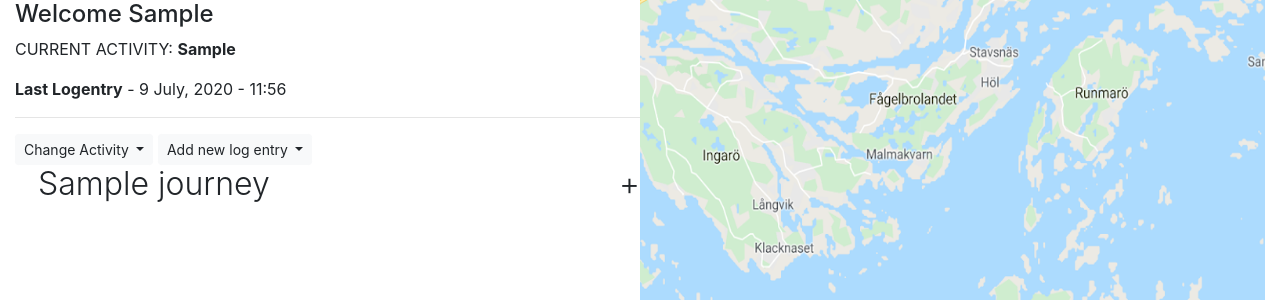
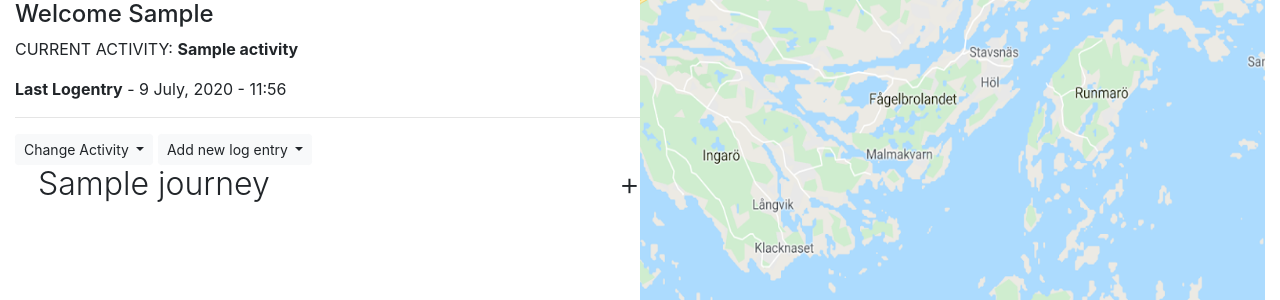
Before and after one commit to iFooledMe/Digital-Ship-Log--Code-Institute-Project-3, a Flask app: template templates/index.html in a window 1280 px wide. Shown: the part 40-340 px from the top of the page. Run offline with Flask 2, Linux system fonts and the light colour scheme; the template is opened without the code that fills it: most values are stand-ins (such as "Sample title", 1, 10 or a date in 2020); some libraries are stand-ins or nearby versions.

Commit message:
Fixed issue with activity codes causing crash

```diff
--- a/app.py
+++ b/app.py
@@ -28,21 +28,23 @@ def get_user_value(key):
 @app.route('/')
 def index():
 	if "session_id" in session:
-		print(get_user_value("_id"))
+		#act_name = get_activity_name(1)
+		#print ("Activity name: " + act_name)
+
 		return render_template(
 			"index.html",
 			users=find_users(),
-			render_activity=get_activity(get_user_value("activity_code")),
-			options=get_activity_options(get_user_value("activity_code")),
-			journeys = get_journeys(get_user_value("_id"))  )
+			activity = get_activity_name(session['activity_code']),
+			options=get_activity_options(session['activity_code']),
+			journeys = get_journeys(get_user_value("_id")) )
 	return render_template("login.html")
 
 # ==== ACTIVITY ==============================================================
 # ---- Get activity by activity code ----
-def get_activity(activity):
+def get_activity_name(activity):
 	if activity is not None:
 		return mongo.db.activity_statuses.find_one({
-			"status_code" : activity})['status_name']
+			"activity_code" : activity})['activity_name']
 	return "No activity set"
 
 # ---- Get activity options  ----
@@ -105,17 +107,19 @@ def signup():
 	return render_template("signup.html")
 
 # ==== LOG IN ================================================================
-@app.route("/login", methods=["POST"])
+@app.route('/login', methods=['POST'])
 def login():
 	users = mongo.db.users
-	validUser = users.find_one({"email" : request.form["email"]})
-	renderBadLogin = render_template("login.html", badLogin = True)
+	validUser = users.find_one({'email' : request.form['email']})
+	renderBadLogin = render_template('login.html', badLogin = True)
 	if validUser:
 		if bcrypt.hashpw(
-			request.form["password"].encode("utf-8"),
+			request.form['password'].encode('utf-8'),
 			validUser['password']) == validUser['password']:
-				session['session_id'] = request.form["email"]
-				return redirect(url_for("index"))
+			session['session_id'] = request.form['email']
+			session['activity_code'] = get_user_value('activity_code')
+			session['activity_name'] = get_activity_name(session['activity_code'])
+			return redirect(url_for('index'))
 		return renderBadLogin
 	return renderBadLogin
 
--- a/templates/index.html
+++ b/templates/index.html
@@ -9,7 +9,7 @@
     <!-- ==== STATUS WINDOW ==================================== -->
     {% for user in users %}
     <h4>Welcome {{user.first_name}}</h4>
-    <p>CURRENT ACTIVITY: <strong>{{render_activity}}</strong></p>
+    <p>CURRENT ACTIVITY: <strong>{{activity}}</strong></p>
     <p><strong>Last Logentry</strong> - 9 July, 2020 - 11:56</p>
     <hr />
     {% endfor %}
```
